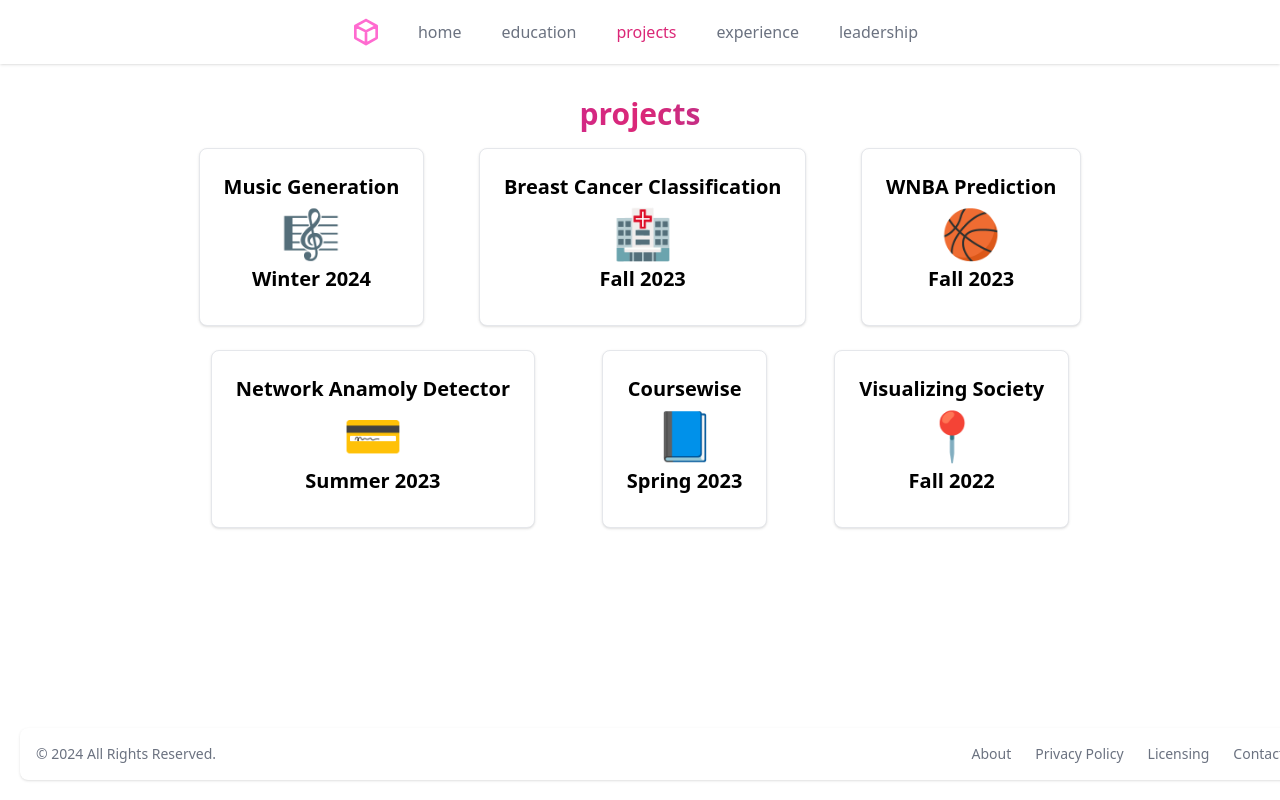
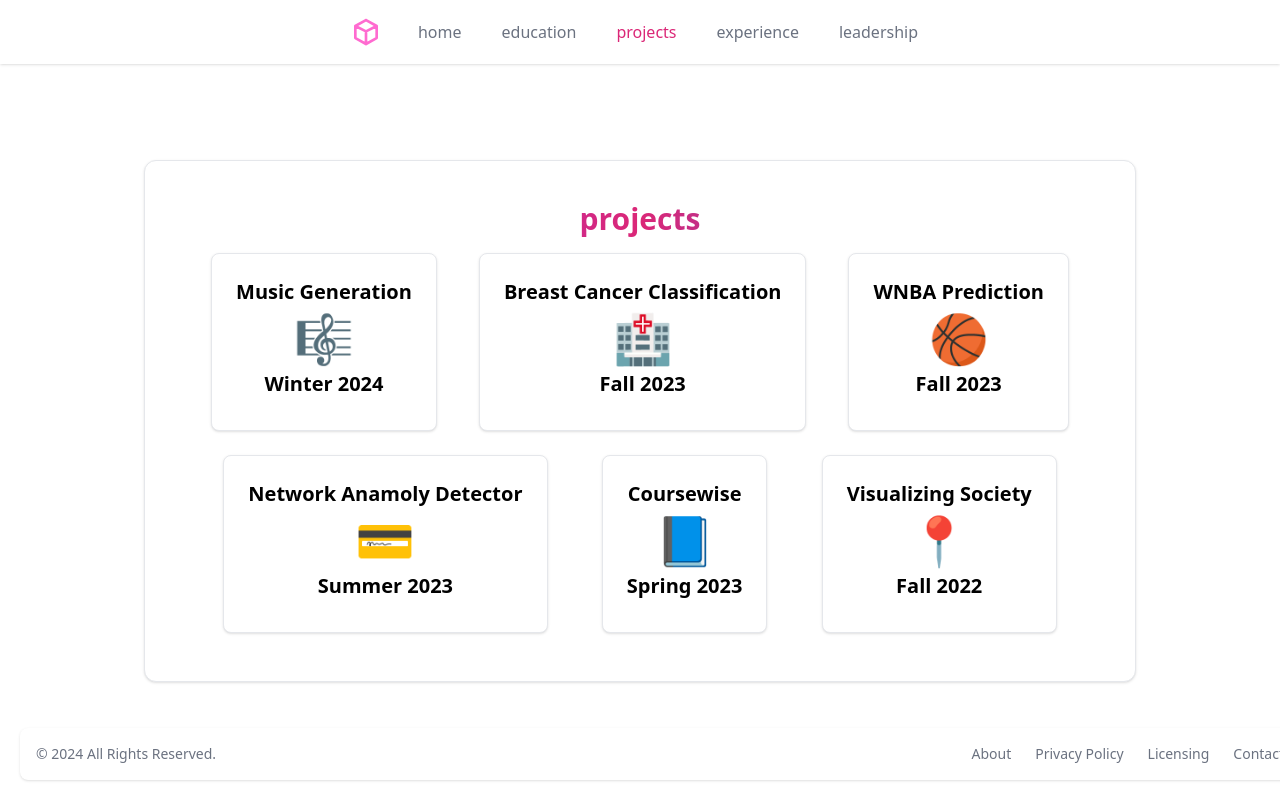
Before and after one commit to mavina15/portfolio, a React (Vite) app: page /projects in a window 1280 px wide. Built offline with nearby package versions, Linux system fonts and the light colour scheme.

Commit message:
added container to projects

```diff
--- a/src/components/Education.jsx
+++ b/src/components/Education.jsx
@@ -3,7 +3,6 @@ const Education = () => {
 	return (
 		<div id="education" className="container mx-auto p-4 max-w-5xl">
 			<div className="mb-8 p-6 mx-auto my-20 rounded-xl bg-white border border-gray-200 shadow">
-
 				<h2 class="text-3xl p-4 text-center font-bold from-purple-600 via-pink-600 to-blue-600 bg-gradient-to-r
 				bg-clip-text text-transparent">education</h2>
 				<div className="mb-6 flex justify-between items-start">
--- a/src/components/Projects.jsx
+++ b/src/components/Projects.jsx
@@ -5,6 +5,7 @@ const Projects = () => {
 
 	return (
 		<div id="projects" className="container mx-auto p-4 max-w-5xl">
+			<div className="mb-8 p-6 mx-auto my-20 rounded-xl bg-white border border-gray-200 shadow">
 				<h2 class="text-3xl p-4 text-center font-bold from-purple-600 via-pink-600 to-blue-600 bg-gradient-to-r
 				bg-clip-text text-transparent">projects</h2>
 
@@ -71,14 +72,8 @@ const Projects = () => {
 						</a>
 					</div>
 				</div>
-
-
-
+			</div>
 		</div >
-
-
-
-
 	);
 }
 
```
Lines whose indentation alone changed are shown as unchanged.
